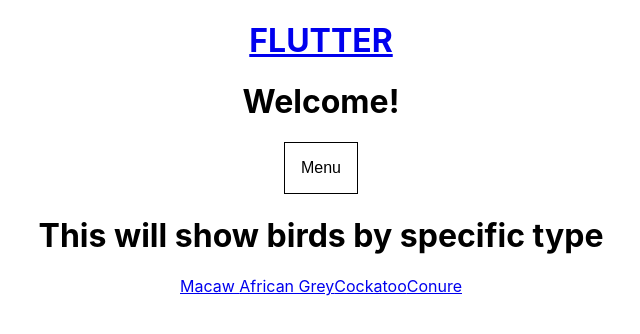
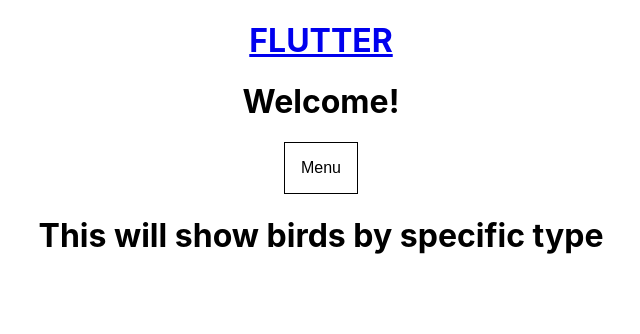
Before and after one commit to StrangerLs/Flutter, a React (Create React App) app in the folder client/: page /birds/type in a window 1280 px wide. Shown: the top 334 px of the page, without its empty margins (319-959 px from the left). Built offline with nearby package versions, Linux system fonts and the light colour scheme; no server answers.

Commit message:
some edits

```diff
--- a/client/src/Screens/BirdByType/BirdByType.jsx
+++ b/client/src/Screens/BirdByType/BirdByType.jsx
@@ -1,21 +1,15 @@
 import React from "react";
-import { Link } from "react-router-dom";
-// import { useEffect, useState } from 'react';
-// import { useParams } from 'react-router-dom';
-// import { typeBird } from '../../Services/birds';
+
+
 
 export default function BirdByType(props) {
-  // const [type, setType] = useState('')
-  // const { name } = useParams()
+
 
 
   return (
     <div>
       <h1>This will show birds by specific type</h1>
-      <Link to={`/birds/type/Macaw`}> Macaw </Link>
-      <Link to={`/birds/type/African-Grey`}>African Grey</Link>
-      <Link to={`/birds/type/Cockatoo`}>Cockatoo</Link>
-      <Link to={`/birds/type/Conure`}>Conure</Link>
+
     </div>
   );
 }
--- a/client/src/Shared/Header.jsx
+++ b/client/src/Shared/Header.jsx
@@ -27,7 +27,7 @@
           Menu
         </button>
         <div id="myDropdown" className={click ? "show" : "dropdown-content"}>
-          <Link to='/birds/type'>Birds!</Link>
+
           <br />
           {currentUser ? <Link to="/birds/create">Add a Bird</Link> : null}
           <br />
```
